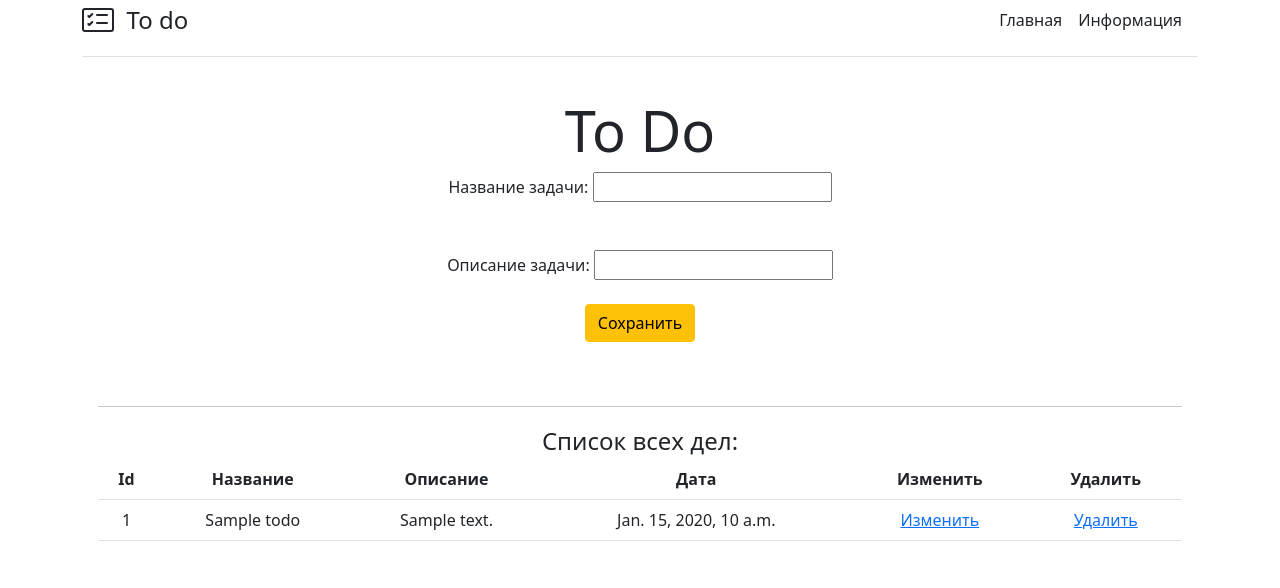
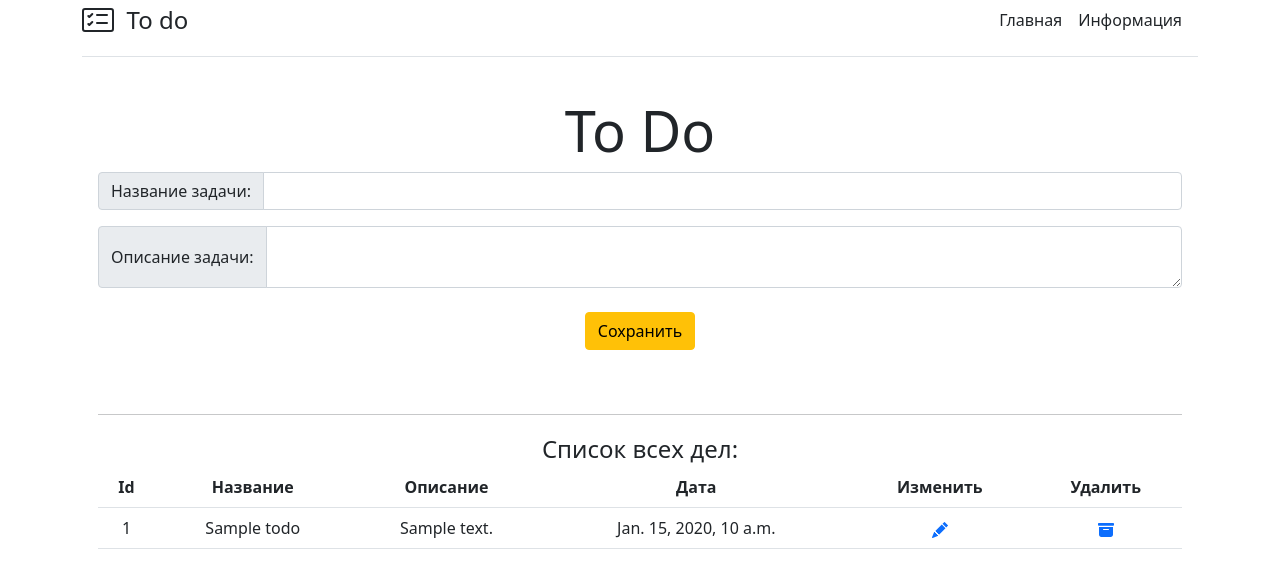
Before and after one commit to itcsoft/todo, a Django app: page / in a window 1280 px wide. Shown: the top 588 px of the page. Run offline with Django 3.2, Linux system fonts and the light colour scheme; tables that the repository leaves empty hold one stand-in row (values such as "Sample post").

Commit message:
changed input forms

```diff
--- a/todo/todoApp/templates/index.html
+++ b/todo/todoApp/templates/index.html
@@ -33,14 +33,22 @@
 
     <form action="create/" method="POST">
         {% csrf_token %}
-     <label>Название задачи:</label>
-     <input type="text" name="title">
-     <br>
-     <br>
-     <br>
-     <label>Описание задачи:</label>
-     <input type="text" name="description">
-    <br>
+     <!-- <label>Название задачи:</label>
+     <input type="text" name="title"> -->
+
+     <div class="input-group mb-3">
+      <span class="input-group-text" id="inputGroup-sizing-default">Название задачи:</span>
+      <input type="text" name="title" class="form-control" aria-label="Sizing example input" aria-describedby="inputGroup-sizing-default">
+    </div>
+
+     <!-- <label>Описание задачи:</label>
+     <input type="text" name="description"> -->
+
+
+    <div class="input-group">
+      <span class="input-group-text">Описание задачи:</span>
+      <textarea class="form-control"  name="description" aria-label="With textarea"></textarea>
+    </div>
     <br>
      <input  class="btn btn-warning" type="submit" value="Сохранить">
     </form>
@@ -52,7 +60,11 @@
     <table class="table">
         <tr><th>Id</th><th>Название</th><th>Описание</th><th>Дата</th><th>Изменить</th><th>Удалить</th></tr>
         {% for todo in todos %}
-        <tr><td>{{todo.id}}</td><td>{{todo.title}}</td><td>{{todo.description}}</td><td>{{todo.created_at}}</td><td><a href="edit/{{todo.id}}">Изменить</a></td><td><a href="delete/{{todo.id}}">Удалить</a></td></tr>
+        <tr><td>{{todo.id}}</td><td>{{todo.title}}</td><td>{{todo.description}}</td><td>{{todo.created_at}}</td><td><a href="edit/{{todo.id}}"><svg xmlns="http://www.w3.org/2000/svg" width="16" height="16" fill="currentColor" class="bi bi-pencil-fill" viewBox="0 0 16 16">
+          <path d="M12.854.146a.5.5 0 0 0-.707 0L10.5 1.793 14.207 5.5l1.647-1.646a.5.5 0 0 0 0-.708l-3-3zm.646 6.061L9.793 2.5 3.293 9H3.5a.5.5 0 0 1 .5.5v.5h.5a.5.5 0 0 1 .5.5v.5h.5a.5.5 0 0 1 .5.5v.5h.5a.5.5 0 0 1 .5.5v.207l6.5-6.5zm-7.468 7.468A.5.5 0 0 1 6 13.5V13h-.5a.5.5 0 0 1-.5-.5V12h-.5a.5.5 0 0 1-.5-.5V11h-.5a.5.5 0 0 1-.5-.5V10h-.5a.499.499 0 0 1-.175-.032l-.179.178a.5.5 0 0 0-.11.168l-2 5a.5.5 0 0 0 .65.65l5-2a.5.5 0 0 0 .168-.11l.178-.178z"/>
+        </svg></a></td><td><a href="delete/{{todo.id}}"><svg xmlns="http://www.w3.org/2000/svg" width="16" height="16" fill="currentColor" class="bi bi-archive-fill" viewBox="0 0 16 16">
+          <path d="M12.643 15C13.979 15 15 13.845 15 12.5V5H1v7.5C1 13.845 2.021 15 3.357 15h9.286zM5.5 7h5a.5.5 0 0 1 0 1h-5a.5.5 0 0 1 0-1zM.8 1a.8.8 0 0 0-.8.8V3a.8.8 0 0 0 .8.8h14.4A.8.8 0 0 0 16 3V1.8a.8.8 0 0 0-.8-.8H.8z"/>
+        </svg></a></td></tr>
         {% endfor %}
     </table>
     {% endif %}
```
